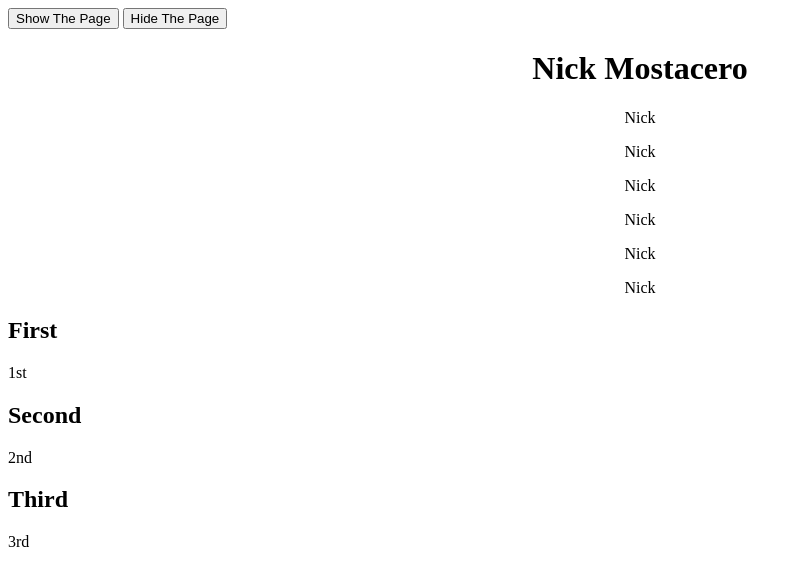
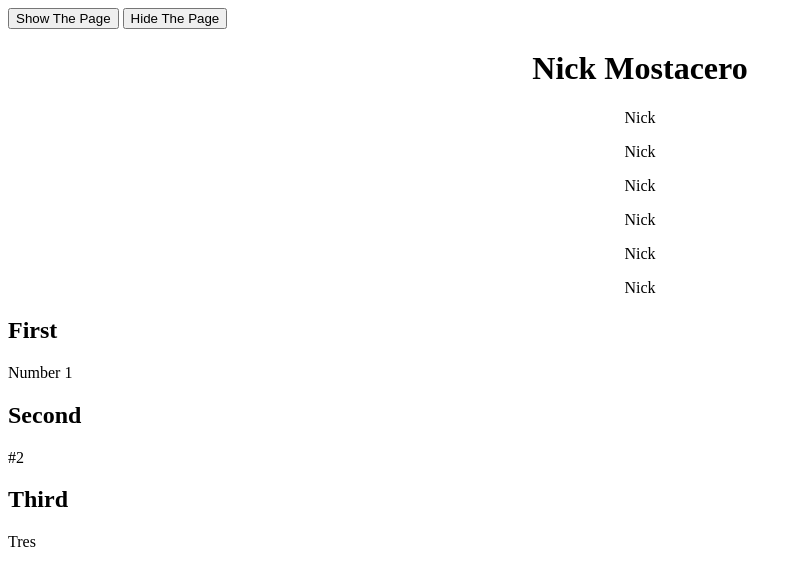
Before and after one commit to MostaceroN/Portfolio3NickM, a plain HTML site: page public_html/index.html in a window 1280 px wide. Shown: the whole page, without its empty margins (0-802 px from the left). Drawn offline with nearby package versions, Linux system fonts and the light colour scheme.

Commit message:
dfghhgfds

```diff
--- a/public_html/index.html
+++ b/public_html/index.html
@@ -29,11 +29,11 @@
 
         <div id="superHumans">
             <h2>First</h2>
-            <p>1st</p>
+            <p>Number 1</p>
             <h2>Second</h2>
-            <p>2nd</p>
+            <p>#2</p>
             <h2>Third</h2>
-            <p>3rd</p>
+            <p>Tres</p>
 
         </div>
 
```
